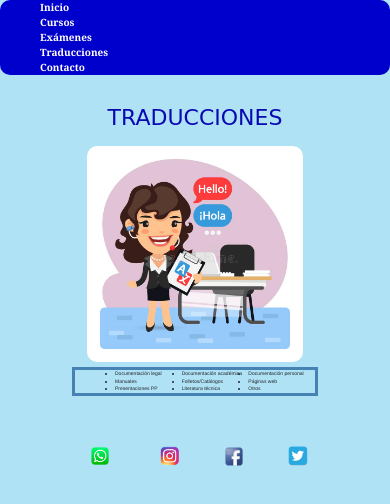
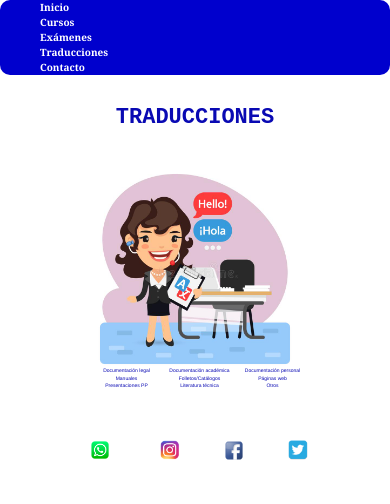
Before and after one commit to mauriziosanna/EnglishWithJime, a website: page pages/traducciones.html in a window 390 px wide. Drawn offline with Linux system fonts and the light colour scheme.

Commit message:
Proyecto Final terminado

```diff
--- a/pages/traducciones.html
+++ b/pages/traducciones.html
@@ -1,5 +1,6 @@
 <!DOCTYPE html>
 <html lang="en">
+
 <head>
     <meta charset="UTF-8">
     <meta name="viewport" content="width=device-width, initial-scale=1.0">
@@ -8,6 +9,7 @@
     <link rel="stylesheet" href="../css/bootstrap.min.css">
     <link rel="stylesheet" href="../css/styles.css">
 </head>
+
 <body id="colorFondo">
     <header>
         <nav>
@@ -26,23 +28,24 @@
     <main>
         <section>
 
-    <div class= "flexContenido container">
+            <div class="flexContenido container">
 
                 <h2 class="titulos-secundarios">TRADUCCIONES</h2>
 
-        <img class="imagenTraducciones" class="imagenes-secundarias" src="../img/imagen2.jpg" alt="Imagen de una traductora de inglés">
+                <img class="imagenTraducciones" class="imagenes-secundarias" src="../img/imagen2.jpg"
+                    alt="Imagen de una traductora de inglés">
             </div>
 
             <ul class="textosPaginas grid">
-        <li>Documentación legal</li>
-        <li>Documentación académica</li>
-        <li>Documentación personal</li>
-        <li>Manuales</li>
-        <li>Folletos/Catálogos</li>
-        <li>Páginas web</li>
-        <li>Presentaciones PP</li>
-        <li>Literatura técnica</li>
-        <li>Otros</li>
+                <li><a href="">Documentación legal</a></li>
+                <li><a href="">Documentación académica</a></li>
+                <li><a href="">Documentación personal</a></li>
+                <li><a href="">Manuales</a></li>
+                <li><a href="">Folletos/Catálogos</a></li>
+                <li><a href="">Páginas web</a></li>
+                <li><a href="">Presentaciones PP</a></li>
+                <li><a href="">Literatura técnica</a></li>
+                <li><a href="">Otros</a></li>
 
             </ul>
 
@@ -57,7 +60,8 @@
 
         <ul class="flexLogos">
             <li class="logosRedes"> <img class="logoWhatsapp" src="../img/logowsp.png" alt="logo de whatsapp"></li>
-        <li class="logosRedes"> <img class="logoInstagram" src="../img/logoinstagram.png" alt="logo de instagram"></li>
+            <li class="logosRedes"> <img class="logoInstagram" src="../img/logoinstagram.png" alt="logo de instagram">
+            </li>
             <li class="logosRedes"> <img class="logoFace" src="../img/logoface.png" alt="logo de facebook"></li>
             <li class="logosRedes"> <img class="logoTwitter" src="../img/logotwitter.png" alt="logo de twitter"></li>
         </ul>
@@ -66,4 +70,5 @@
     </footer>
 
 </body>
+
 </html>
--- a/scss/_componentes.scss
+++ b/scss/_componentes.scss
@@ -1,13 +1,26 @@
-.menu-naveg {
-    list-style: none;
-    background-color: mediumblue;
-    font-size: 2rem;
-    margin-top: 0;
-    border-radius: 1rem;
-    display: flex;
-    justify-content: space-between;
+
+//Mapas
+
+$stiles: (
+
+    estiloLista: none,
+    color: mediumblue,
+    tFuente: 2rem,
+    margen: 0,
+    borde: 1rem,
+    estructura: flex,
+    ubicacion: space-between
+    );
 
 
+.menu-naveg {
+    list-style: map-get($stiles, estiloLista);
+    background-color: map-get($stiles, color);
+    font-size: map-get($stiles,tFuente);
+    margin-top: map-get($stiles, margen);
+    border-radius: map-get($stiles, borde);
+    display: map-get($stiles, estructura);
+    justify-content: map-get($stiles, ubicacion);
 
 }
 
@@ -34,47 +47,6 @@
 
 }
 
-
-/*ESTA PARTE YA ESTÁ SIN USO DEBIDO A CAMBIOS APLICADOS
-
-.barraNav {
-    padding: 0.3rem 7rem;
-    display: inline-block;
-
-}
-
-
-@media (min-width: 1160px) {
-    .barraNav{
-        padding: 2px;
-        margin: 0 4rem 0 4rem;
-        display: flex;
-        justify-content: start;
-
-
+li {
+    list-style: none;
     }
-
-}
-
-@media (max-width: 769px) {
-    .barraNav{
-        padding: 2px;
-        margin: 0 4rem 0 4rem;
-
-
-
-    }
-
-}
-
-@media (max-width: 768px) {
-    .barraNav{
-        padding: 0 1rem 0 1rem;
-        margin: 0;
-
-
-
-    }
-
-}
-*/
--- a/scss/_estructura.scss
+++ b/scss/_estructura.scss
@@ -14,47 +14,6 @@ html {
 
 }
 
-/* .barraNav {
-    padding: 0.3rem 7rem;
-    display: inline-block;
-
-} */
-
-/*
-@media (min-width: 1160px) {
-    .barraNav{
-        padding: 2px;
-        margin: 0 4rem 0 4rem;
-        display: flex;
-        justify-content: start;
-
-
-    }
-
-}
-
-@media (max-width: 769px) {
-    .barraNav{
-        padding: 2px;
-        margin: 0 4rem 0 4rem;
-
-
-
-    }
-
-}
-
-@media (max-width: 768px) {
-    .barraNav{
-        padding: 0 1rem 0 1rem;
-        margin: 0;
-
-
-
-    }
-
-}
-*/
 
 .flexContenido {
     display: flex;
@@ -76,8 +35,9 @@ html {
     display: grid;
     grid-template-columns: repeat(3, 1fr);
     grid-template-rows: repeat(2, 1fr);
-    border: solid steelblue;
+    // border: solid steelblue;
     margin: 0.5rem 5% 0 5%;
+
 
 }
 
@@ -94,8 +54,18 @@ html {
 
 @media (max-width: 767px) {
     .grid{
-        margin: 0.5rem 7.2rem 0 7.2rem;
+        margin: 0.5rem 8rem 0 5rem;
         font-size: 5px;
     }
 
 }
+
+
+@media (max-width: 426px) {
+    .grid{
+        margin: 0.5rem 8.1rem 0 5rem;
+        font-size: 5px;
+
+    }
+
+}
--- a/scss/_tipografias.scss
+++ b/scss/_tipografias.scss
@@ -1,17 +1,24 @@
 
-//Paleta de colores:
+//Paleta de colores
 
 $color-titulos: rgb(9, 9, 179);
-$color-fondo: rgb(176, 226, 246);
-
+$color-fondo: white;
 
 
 .titulo-principal {
     color: $color-titulos;
-    font-family: 'Oooh Baby', cursive;
+    font-family: 'Courier New';
+    font-weight: bold;
     font-size: 6rem;
     margin-bottom: 1.5rem;
     margin-top: 2rem;
+
+}
+
+.titulos-secundarios {
+    @extend .titulo-principal;
+    font-size: 5rem;
+    text-align: center;
 
 }
 
@@ -32,17 +39,6 @@ $color-fondo: rgb(176, 226, 246);
 }
 
 
-
-
-.titulos-secundarios {
-    color: $color-titulos;
-    font-family: 'Oooh Baby', cursive;
-    font-size: 5rem;
-    text-align: center;
-    margin-bottom: 1.5rem;
-    margin-top: 2rem;
-
-}
 
 @media (max-width: 769px) {
     .titulos-secundarios{
@@ -126,9 +122,43 @@ $color-fondo: rgb(176, 226, 246);
 
     .textosPaginas {
         font-family: 'Franklin Gothic Medium', 'Arial Narrow', Arial, sans-serif;
-        text-align: justify;
+        text-align: center;
         font-size: 2rem;
         margin: 0.5rem 6rem 0 17rem;
 
 
     }
+
+    @media (min-width: 1023px) {
+        .textosPaginas{
+            margin: 0.5rem 5rem 0 5.3rem;
+
+
+        }
+
+    }
+
+
+    @media (max-width: 769px) {
+        .textosPaginas{
+            margin: 0.7rem 7.5rem 0 7.5rem;
+            text-align: center;
+            }
+
+        }
+
+
+        @media (max-width: 767px) {
+            .textosPaginas{
+                font-size: 1rem;
+                margin: 0.7rem 8rem 0 8rem;
+                text-align: center;
+
+            }
+
+        }
+
+
+    .textosPaginas a {
+        color: rgb(9, 9, 179);
+    }
--- a/scss/styles.scss
+++ b/scss/styles.scss
@@ -2,17 +2,22 @@
 @import "componentes";
 @import "estructura";
 
-//Borde de imágenes:
+//Borde de imagenes:
 
 $radius-imagenes: 1rem;
 
 
+//Mixin:
+
+
+@mixin sizes($height,$width) {
+    height: $height;
+    width: $width;
+
+}
     .imagen-principal {
-        width: 90%;
-        height: 70%;
+        @include sizes(70%, 90%);
         border-radius: $radius-imagenes;
-        /*margin: 0.5rem 4rem 2rem 6rem;*/
-
 
     }
 
@@ -35,11 +40,11 @@ $radius-imagenes: 1rem;
     }
 
     .imagenCurso {
-        width: 70%;
+        width: 100%;
         height: 50%;
         border-radius: $radius-imagenes;
 
-        /*margin: 0rem 0rem 2rem 19rem;*/
+
 
     }
 
@@ -63,11 +68,11 @@ $radius-imagenes: 1rem;
 
 
 .imagenExamenes {
-    width: 70%;
-    height: 47rem;
+    width: 100%;
+    height: 60rem;
     border-radius: $radius-imagenes;
 
-    /* margin: 0rem 0rem 2rem 17rem; */
+
 }
 
 @media (max-width: 769px) {
@@ -90,18 +95,22 @@ $radius-imagenes: 1rem;
 
 
 .imagenTraducciones {
-    width: 70%;
-    height: 70rem;
+    width: 80%;
+    height: 63rem;
     border-radius: $radius-imagenes;
+    position: relative;
+    z-index: -1;
+    top: 30px;
 
-    /* margin: 0rem 0rem 2rem 17rem; */
+
 }
 
 @media (max-width: 769px) {
     .imagenTraducciones{
         width: 80%;
         height: 60%;
-
+        position: relative;
+        top: 20px;
     }
 
 }
@@ -110,6 +119,17 @@ $radius-imagenes: 1rem;
     .imagenTraducciones{
         width: 60%;
         height: 40%;
+        position: relative;
+        top: 18px;
+
+    }
+
+}
+
+@media (max-width: 425px) {
+    .imagenTraducciones{
+        position: relative;
+        top: 15px;
 
     }
 
@@ -120,7 +140,7 @@ $radius-imagenes: 1rem;
 .logoWhatsapp {
     width: 7rem;
     height: 4rem;
-    /* margin-left: 100rem; */
+
 
 }
 .logoInstagram {
@@ -135,9 +155,13 @@ $radius-imagenes: 1rem;
 
 }
 
+//Operaciones:
+
+$ancho: 4rem;
+
 .logoTwitter {
-    width: 4rem;
-    height: 4rem;
+    width: $ancho;
+    height: $ancho;
 }
 
 .logosRedes {
@@ -146,8 +170,8 @@ $radius-imagenes: 1rem;
 
 @media (max-width: 767px) {
     .logoTwitter{
-        width: 2rem;
-        height: 2rem;
+        width: $ancho/2;
+        height: $ancho/2;
         margin-right: 3.8rem;
     }
 
@@ -163,15 +187,15 @@ $radius-imagenes: 1rem;
 
 @media (max-width: 767px) {
     .logoInstagram{
-        width: 2rem;
-        height: 2rem;
+        width: $ancho/2;
+        height: $ancho/2;
     }
 
 }
 
 @media (max-width: 767px) {
     .logoFace{
-        width: 2rem;
+        width: $ancho/2;
         height: 2.1rem;
     }
 
@@ -192,13 +216,13 @@ textarea {
 
 }
 
+@media (max-width: 500px) {
+    textarea {
+    width: 20rem; } }
 
-@media (max-width: 435px) {
-    textarea{
-        width: 15rem;
-    }
-
-}
+    @media (max-width: 350px) {
+        textarea {
+        width: 10rem; } }
 
 
 
@@ -230,17 +254,23 @@ textarea {
     }
 }
 
-@media (min-width: 425px) {
-    .campo label{
-        font-size: 2rem;
+@media (min-width: 395px) {
+    .campo label {
+    font-size: 1.8rem;
+    text-align: start;
+    position: absolute;
+    margin-top: 0;
+    margin-left: 0; } }
+
+    @media (max-width: 394px) {
+        .campo label {
+        font-size: 1.2rem;
         text-align: start;
-        padding: 2rem;
+        padding: 1.5rem;
         position: absolute;
         margin-top: 0;
-        margin-left: 0;
-    }
+        margin-left: 0; } }
 
-}
 
 
 legend {
@@ -248,9 +278,9 @@ legend {
 }
 
 
-/*ANIMACIONES*/
+//Animaciones
 
-a {
+.menu-naveg a {
     transition: 1seg;
     text-decoration: none;
     color: white;
@@ -268,7 +298,6 @@ a {
 .input {
     width: 90%;
     margin-top: 5rem;
-    /* margin: 0 auto; */
     text-align: start;
 
     &:focus {
@@ -300,7 +329,7 @@ a {
         animation-delay: 0s;
         }
 
-     img.logoFace {
+    img.logoFace {
         animation-name: aparecer;
         animation-iteration-count: none;
         animation-timing-function: ease-in;
@@ -315,9 +344,3 @@ a {
             animation-duration: 2s;
             animation-delay: 0s;
             }
-
-        /* mark {
-            color: blue;
-            background-image: linear-gradient(white, rgb(132, 173, 219), rgba(35, 120, 231, 0.842));
-
-        }    */
```
Also changed, not shown: index.html (+4 -2 lines), package.json (+285 -2 lines), pages/contacto.html (+3 -3 lines), pages/cursos.html (+10 -9 lines), pages/examenes.html (+12 -8 lines), css/styles.css. Lines whose indentation alone changed are shown as unchanged.
